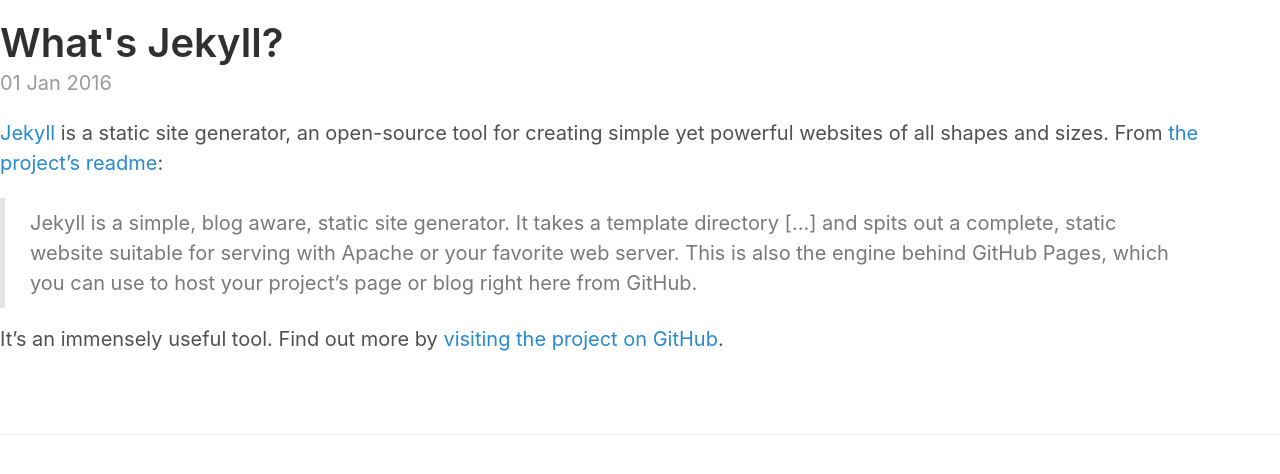
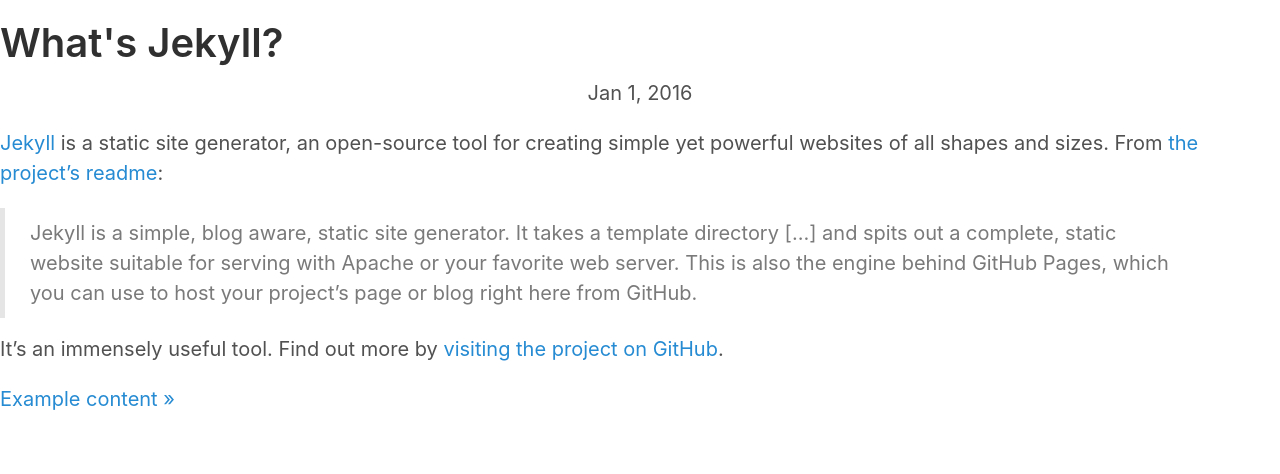
Before and after one commit to Cassini-4B/Cassini-4B.github.io, a Jekyll site: the page built from _posts/2016-01-01-whats-jekyll.md, in a window 1280 px wide, cut to the strip 102-594 px from the top of the page. Shown: the top 474 px of the strip. Built offline with Jekyll 4.4.1, drawn with Linux system fonts in a browser that asks for light colours; a script that is not in the unit is left out; some of the changed text lies outside the part shown.

Commit message:
updated layout pages

```diff
--- a/_layouts/post.html
+++ b/_layouts/post.html
@@ -1,25 +1,36 @@
 ---
 layout: default
 ---
+<article class="post" itemscope itemtype="http://schema.org/BlogPosting">
 
-<article class="post">
-  <h1 class="post-title">{{ page.title }}</h1>
-  <time datetime="{{ page.date | date_to_xmlschema }}" class="post-date">{{ page.date | date_to_string }}</time>
-  {{ content }}
+  <header class="post-header">
+    <h1 class="post-title" itemprop="name headline"><a class="post-title-link"  href="{{page.url}}">{{ page.title }}</a></h1>
+  <center>  <p class="post-meta"><time datetime="{{ page.date | date_to_xmlschema }}" itemprop="datePublished">{{ page.date | date: "%b %-d, %Y" }}</time></p>
+    <!-- {% if page.author %}
+     <div class="">
+       <center><p ><strong><span class="authorKeyword">Author</span><span class="small-site-title"> <h2 style="letter-spacing: 3px !important;
+       text-transform: uppercase !important;">{{page.author}}</h2></span></strong></p></center>
+     </div>
+     {% endif %} -->
+   </center>
+  </header>
+
+  <div class="post-content" itemprop="articleBody">
+    {{ content }}
+  </div>
+
+  <footer class="postNavigation">
+  {% if page.previous.url %}
+    <a class="postPrev" href="{{page.previous.url}}">
+        &laquo; {{page.previous.title}}
+    </a>
+  {% endif %}
+  {% if page.next.url %}
+    <a class="postNext" href="{{page.next.url}}">
+        {{page.next.title}} &raquo;
+    </a>
+  {% endif %}
+  </footer>
+
+
 </article>
-
-{% if site.related_posts != empty %}
-<aside class="related">
-  <h3>Related posts</h3>
-  <ul class="related-posts">
-    {% for post in site.related_posts limit:3 %}
-      <li>
-        <a href="{{ site.baseurl }}{{ post.url }}">
-          {{ post.title }}
-          <small><time datetime="{{ post.date | date_to_xmlschema }}">{{ post.date | date_to_string }}</time></small>
-        </a>
-      </li>
-    {% endfor %}
-  </ul>
-</aside>
-{% endif %}
```
Also changed, not shown: _layouts/archive.html (added, +29 -0 lines).
